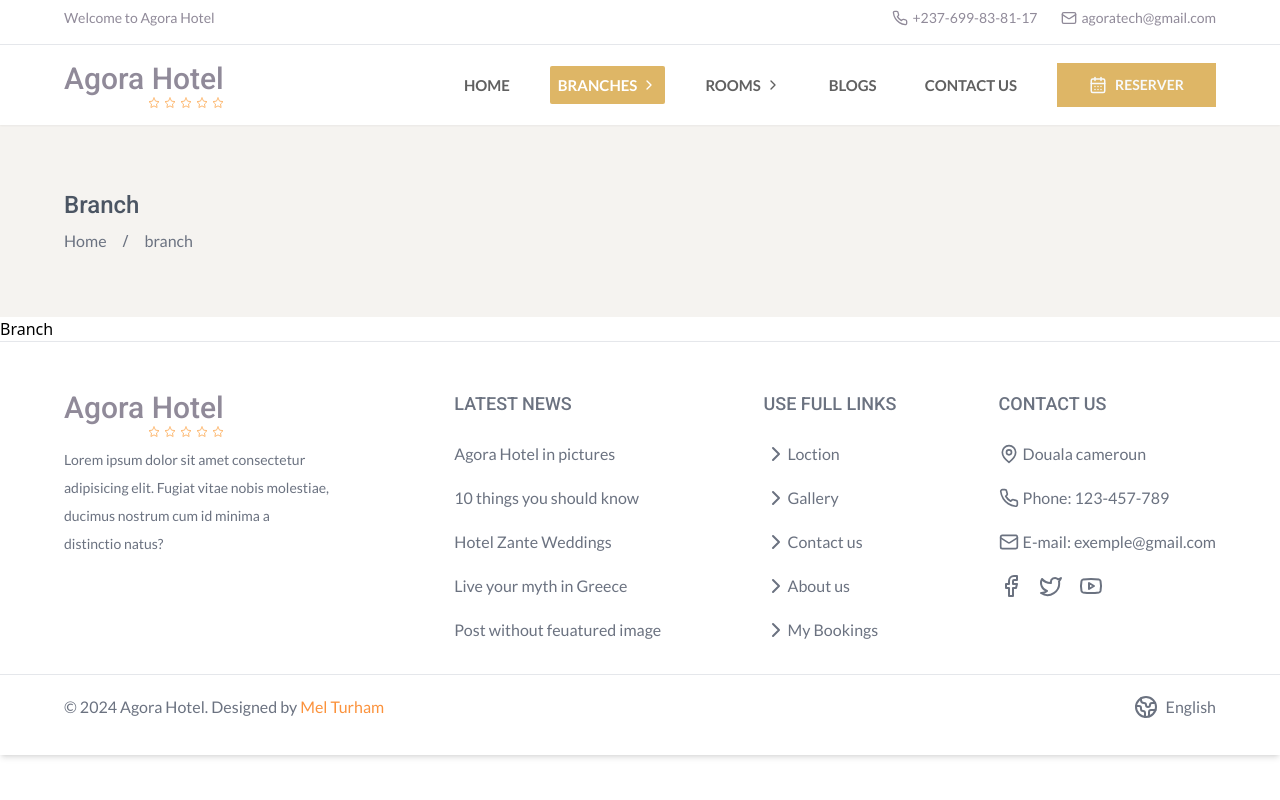
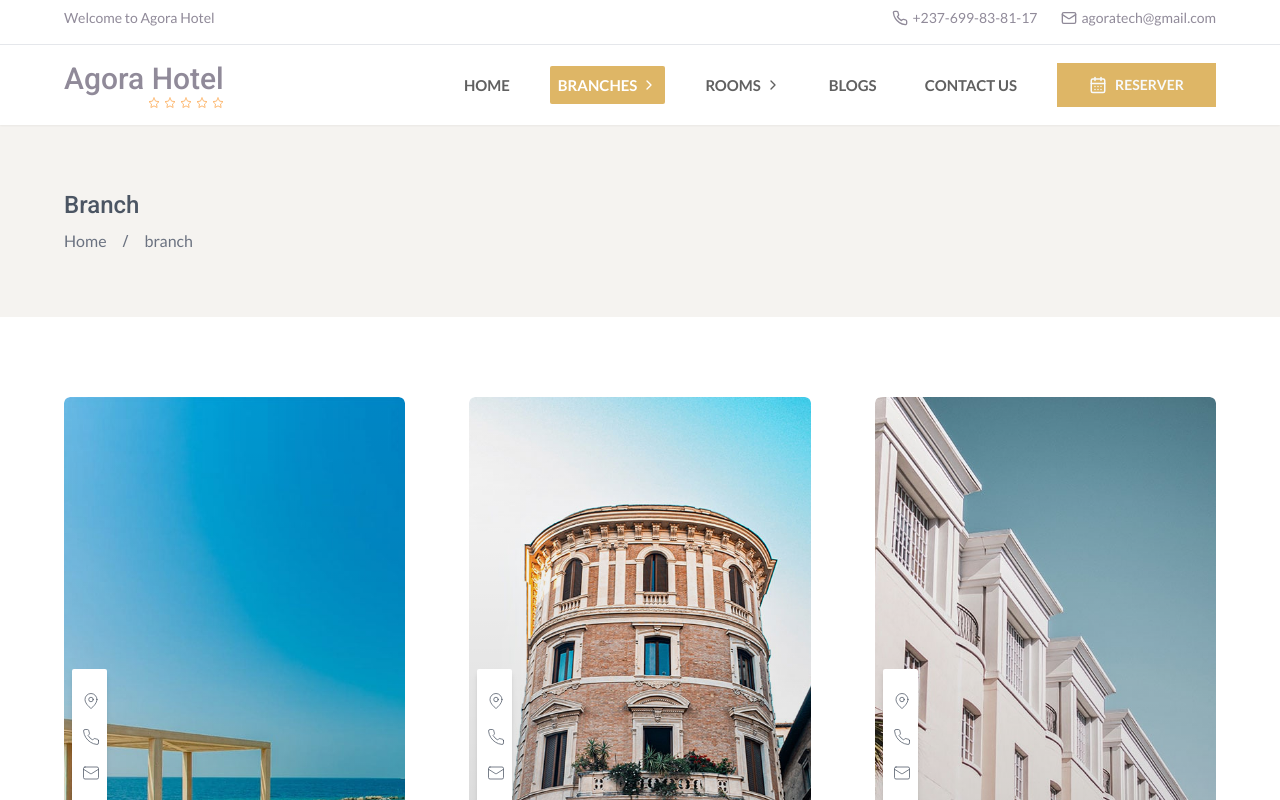
Before and after one commit to Mel-Turham/Agora-Hotel, a React (Vite) app: page /branch in a window 1280 px wide. Shown: the top 800 px of the page. Built offline with nearby package versions, Linux system fonts and the light colour scheme.

Commit message:
feat(ui): create branches page

```diff
--- a/src/db/data.ts
+++ b/src/db/data.ts
@@ -13,8 +13,12 @@ import {
 	Event_1,
 	Event_2,
 	Event_3,
+	Zanta_greece,
+	Zanta_italy,
+	Zanta_uk,
 } from '../assets';
 import {
+	BranchesType,
 	DiscoverTypes,
 	EventsTypes,
 	Rooms,
@@ -301,10 +305,38 @@ const cartEventArray: EventsTypes[] = [
 	},
 ];
 
+const branches:BranchesType[] = [
+	{
+		id:1,
+		figure:Zanta_greece,
+		localisation:'Navagio, Greece',
+		phone:'+237-699-83-81-17',
+		email:'greece@gmail.com',
+		city:'Agora Greece'
+	},
+	{
+		id:2,
+		figure:Zanta_italy,
+		localisation:'Rome, italy',
+		phone:'+237-699-83-81-17',
+		email:'italy@gmail.com',
+		city:'Agora Italy'
+	},
+	{
+		id:3,
+		figure:Zanta_uk,
+		localisation:'London, UK',
+		phone:'+237-699-83-81-17',
+		email:'Uk@gmail.com',
+		city:'Agora UK'
+	},
+]
+
 export {
 	rooms,
 	carouselElments,
 	DiscoverData,
 	TestimonialsArray,
 	cartEventArray,
+	branches
 };
--- a/src/pages/Branches/Branch.tsx
+++ b/src/pages/Branches/Branch.tsx
@@ -1,6 +1,108 @@
+import Container from '../../components/Container';
+import { Mail, MapPin, Phone } from 'lucide-react';
+import { motion } from 'framer-motion';
+import { useState, useCallback } from 'react';
+import { branches } from '../../db/data';
+
+const variantsInfo = {
+	hidden: { maxWidth: '35px' },
+	isHovered: { maxWidth: '450px' },
+};
+
+const variantsFig = {
+	hidden: { x: 0 },
+	show: { x: 40 },
+};
+
 const Branch = () => {
-  return (
-    <div>Branch</div>
-  )
+	const [hoveredBranch, setHoveredBranch] = useState<number | null>(null);
+
+	const handleMouseEnter = useCallback((id: number) => {
+		setHoveredBranch(id);
+	}, []);
+
+	const handleMouseLeave = useCallback(() => {
+		setHoveredBranch(null);
+	}, []);
+
+	return (
+		<section>
+			<Container className='grid min-h-screen grid-cols-3 gap-16 pt-20 pb-10 mb-10'>
+				{branches.map((branch) => (
+					<BranchCard
+						key={branch.id}
+						branch={branch}
+						isHovered={hoveredBranch === branch.id}
+						onMouseEnter={handleMouseEnter}
+						onMouseLeave={handleMouseLeave}
+					/>
+				))}
+			</Container>
+		</section>
+	);
+};
+
+interface BranchCardProps {
+	branch: (typeof branches)[0];
+	isHovered: boolean;
+	onMouseEnter: (id: number) => void;
+	onMouseLeave: () => void;
 }
-export default Branch
+
+const BranchCard = ({
+	branch,
+	isHovered,
+	onMouseEnter,
+	onMouseLeave,
+}: BranchCardProps) => (
+	<article
+		onMouseEnter={() => onMouseEnter(branch.id)}
+		onMouseLeave={onMouseLeave}
+		className='relative overflow-hidden rounded-md'
+	>
+		<motion.figure
+			className='relative h-full'
+			variants={variantsFig}
+			animate={isHovered ? 'show' : 'hidden'}
+			transition={{ mass: 40 }}
+		>
+			<div className='absolute top-0 w-full h-full bg-gradient-to-b from-transparent to-black/20 z-[1]'></div>
+			<motion.img
+				src={branch.figure}
+				alt={branch.localisation}
+				loading='lazy'
+				className='object-cover w-full h-full rounded-md'
+			/>
+			<h2 className='absolute z-10 w-full text-2xl font-medium text-white bottom-4 left-5'>
+				{branch.city}
+			</h2>
+		</motion.figure>
+		<motion.div
+			variants={variantsInfo}
+			animate={isHovered ? 'isHovered' : 'hidden'}
+			transition={{ duration: 0.5, mass: 30 }}
+			className='absolute top-[50%] left-2 translate-y-[-50%] bg-white py-5 ps-2.5 pr-2 shadow-md rounded-sm flex flex-col gap-3 overflow-hidden cursor-pointer z-10'
+		>
+			<InfoItem icon={MapPin} text={branch.localisation} />
+			<InfoItem icon={Phone} text={branch.phone} />
+			<InfoItem icon={Mail} text={branch.email} />
+		</motion.div>
+	</article>
+);
+
+const InfoItem = ({
+	icon: Icon,
+	text,
+}: {
+	icon: typeof Mail;
+	text: string;
+}) => (
+	<div className='flex items-center gap-2'>
+		<div className='pr-1'>
+			<Icon className='text-gray-600' strokeWidth={1} width={18} />
+		</div>
+		<p className='text-sm text-gray-500 text-nowrap'>{text}</p>
+	</div>
+);
+
+export default Branch;
```
Also changed, not shown: src/types/types.ts (+10 -0 lines).
